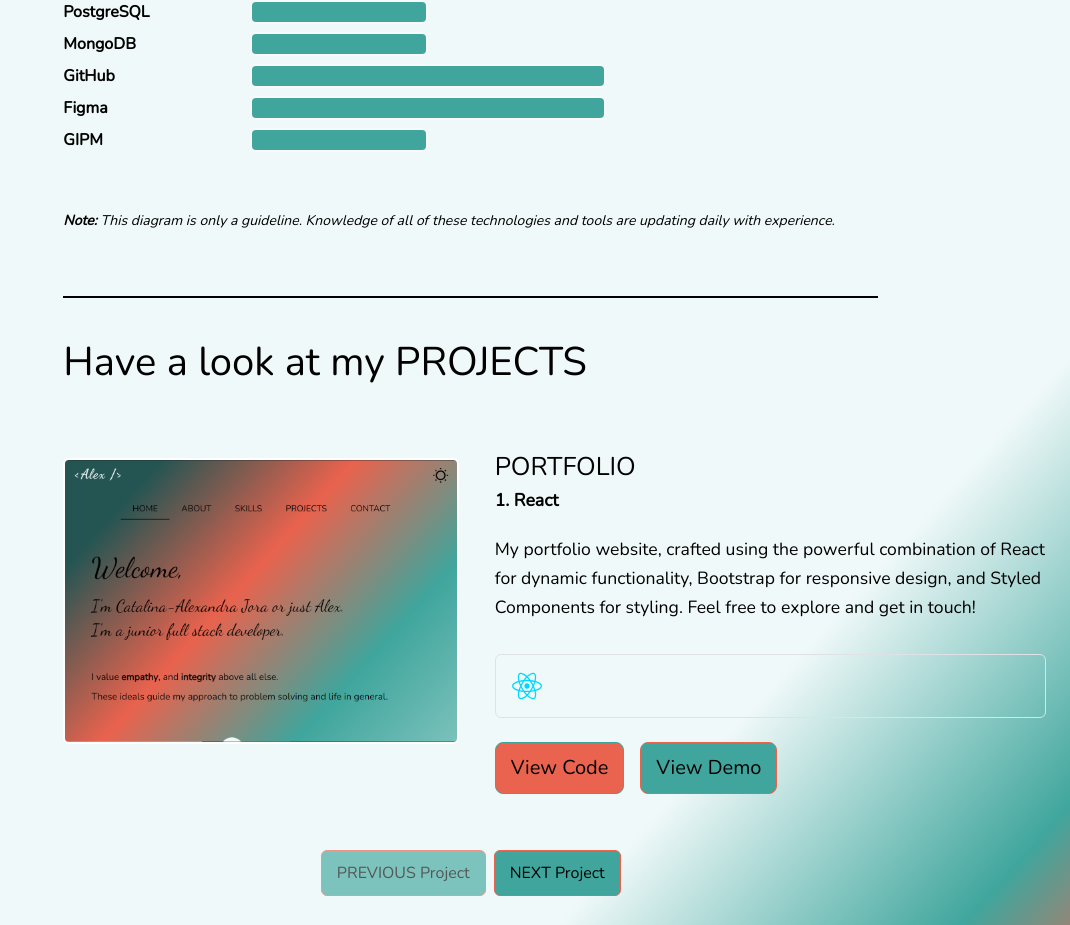
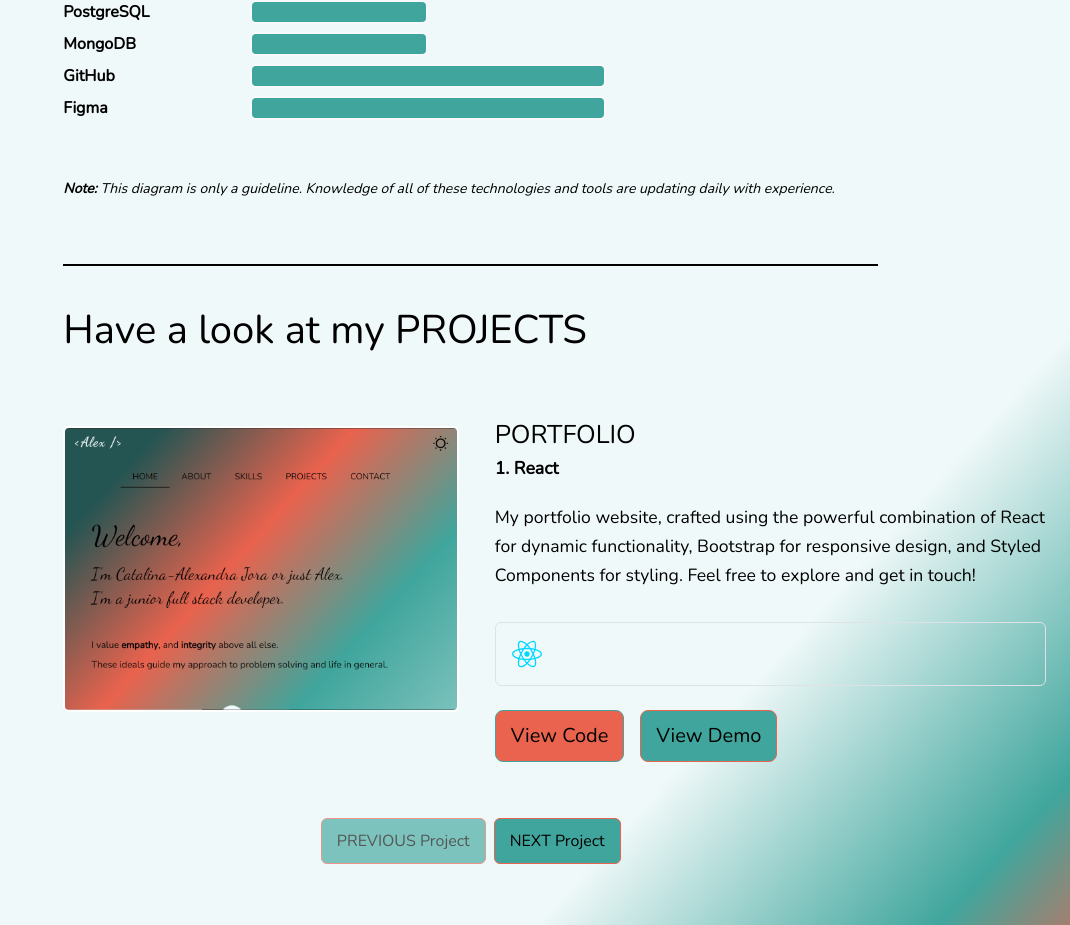
Before and after one commit to AlexJora/portfolio, a React (Vite) app: page / in a window 1280 px wide. Shown: the part 2036-2961 px from the top of the page, without its empty margins (210-1280 px from the left). Built offline with nearby package versions, Linux system fonts and the light colour scheme; some icons are missing.

Commit message:
changing data

```diff
--- a/data.jsx
+++ b/data.jsx
@@ -47,9 +47,8 @@
   "MongoDB",
   "GitHub",
   "Figma",
-  "GIPM",
 ];
-export const divWidths = [100, 75, 75, 50, 75, 50, 50, 50, 50, 50, 75, 75, 50];
+export const divWidths = [100, 75, 75, 50, 75, 50, 50, 50, 50, 50, 75, 75];
 /* PROJECTS
  **************************************************************
  */
```
